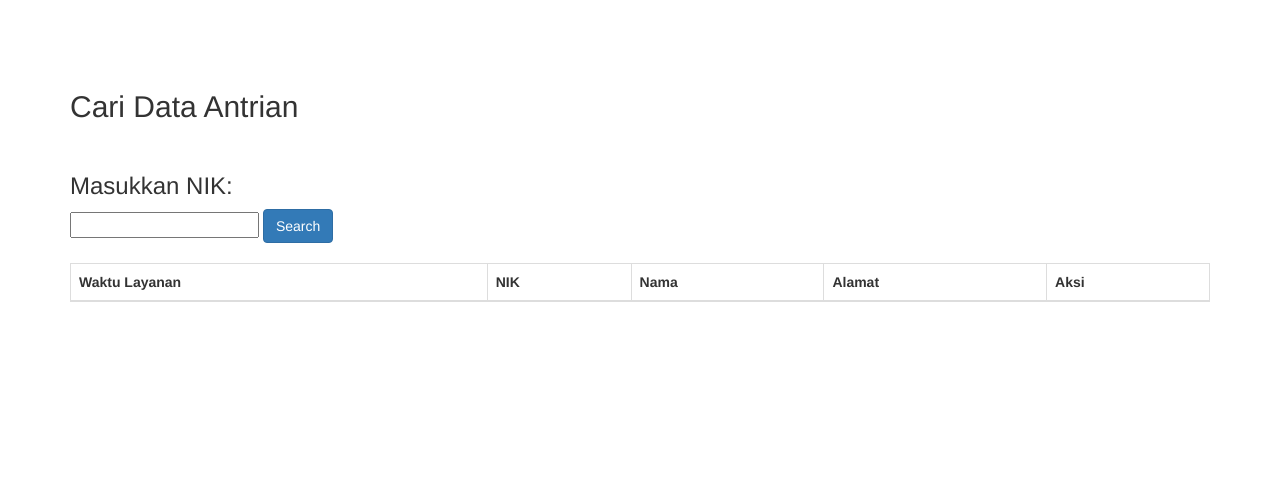
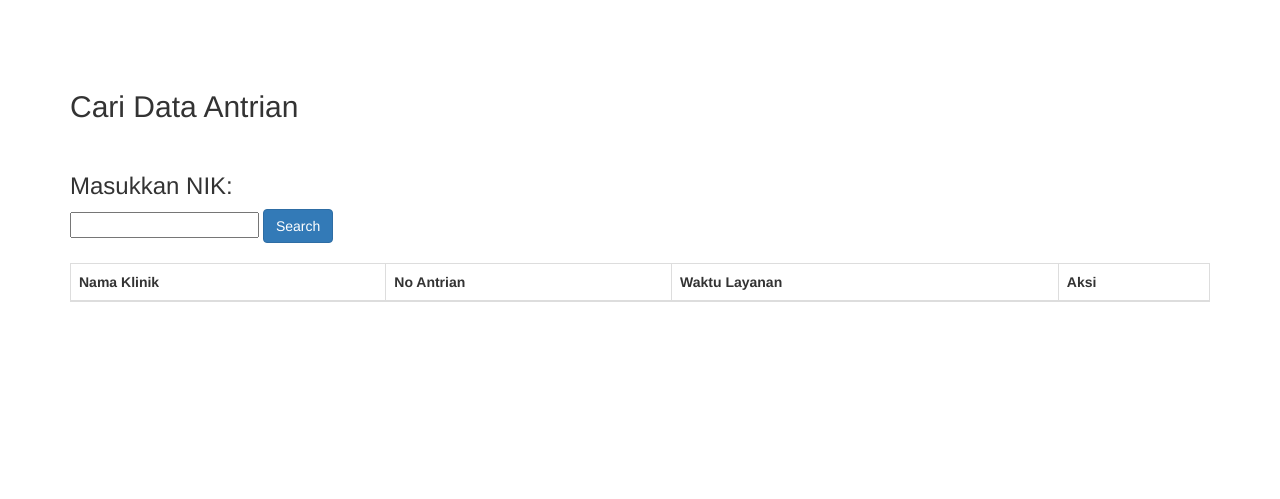
Before and after one commit to agungpradnya85/sistemantrian, a PHP site: template frontend/views/reservation/show_reservation.php in a window 1280 px wide. Shown: the top 499 px of the page. Run offline with PHP 8.4, Linux system fonts and the light colour scheme; the template is opened without the code that fills it: most values are stand-ins (such as "Sample title", 1, 10 or a date in 2020); form fields are guessed from the names that the template uses; data that the repository does not hold is empty; some libraries are stand-ins or nearby versions.

Commit message:
show history for spesific faskes and poly

```diff
--- a/api/modules/v1/controllers/ClinicController.php
+++ b/api/modules/v1/controllers/ClinicController.php
@@ -24,7 +24,7 @@ class ClinicController extends ActiveController
         'collectionEnvelope' => 'items',
     ];
 
-    public function behaviors()
+    /*public function behaviors()
     {
         $behaviors = parent::behaviors();
 
@@ -33,7 +33,7 @@ class ClinicController extends ActiveController
         ];
 
         return $behaviors;
-    }
+    }*/
 
     public function actions()
     {
--- a/frontend/views/reservation/_reservation_history.php
+++ b/frontend/views/reservation/_reservation_history.php
@@ -14,20 +14,19 @@ if($result !== null) :?>
 <table class="table table-striped table-bordered">
 <thead>
     <tr>
+    <th>Nama Klinik</th>
+    <th>No Antrian</th>
     <th>Waktu Layanan</th>
-    <th>NIK</th>
-    <th>Nama</th>
-    <th>Alamat</th>
     <th>Aksi</th>
     </tr>
     </thead>
     <tbody>
 <?php foreach($result as $daftar_antrian) :?>
+
     <tr>
+    <td><?= $daftar_antrian['id_klinik'];?></td>
+    <td><?= $daftar_antrian['no_antrian'];?></td>
     <td><?= $formatter->asDate($daftar_antrian['time_exam_start'],'php:d/m/Y H:i');?> - <?= $formatter->asDate($daftar_antrian['time_exam_end'],'php:d/m/Y H:i');?></td>
-    <td><?= $daftar_antrian['nik'];?></td>
-    <td><?= $daftar_antrian['nama'];?></td>
-    <td><?= $daftar_antrian['alamat'];?></td>
     <td><?= Html::a('batal', [
             'reservation/cancel-reservation',
             'id' => $daftar_antrian['id'],
--- a/frontend/views/reservation/search_data.php
+++ b/frontend/views/reservation/search_data.php
@@ -59,7 +59,7 @@ use yii\helpers\Html;
     echo Html::submitButton('Ambil Nomor Antrean', ['id' => 'save-reservation', 'class' => 'btn btn-primary']);
     echo Html::endForm();
 
-    echo Html::a('Tampilkan Antrean Anda', ['reservation/show-reservation', 'type' => Yii::$app->request->get('type')], ['id' => 'show-history']);
+    echo Html::a('Tampilkan Antrean Anda', ['reservation/show-reservation', 'type' => Yii::$app->request->get('type'),'id_klinik' => Yii::$app->request->get('id_klinik')], ['id' => 'show-history']);
     ?>
 <div id="history-result"></div>
 <?php
@@ -71,7 +71,7 @@ $js=<<<JS
             type : "POST",
             url : jQuery(this).attr("href"),
             dataType : "html",
-            data : {"nik" : "{$model['nik']}", "tanggal_reservation" : jQuery("#tanggal_layanan").val()},
+            data : {"id_clinic" : "{$klinik_id}", "nik" : "{$model['nik']}", "tanggal_reservation" : jQuery("#tanggal_layanan").val()},
             beforeSend:function(){
                 jQuery("#history-result").empty();
             },
```
Also changed, not shown: frontend/controllers/ReservationController.php (+36 -3 lines), 1 other file.
